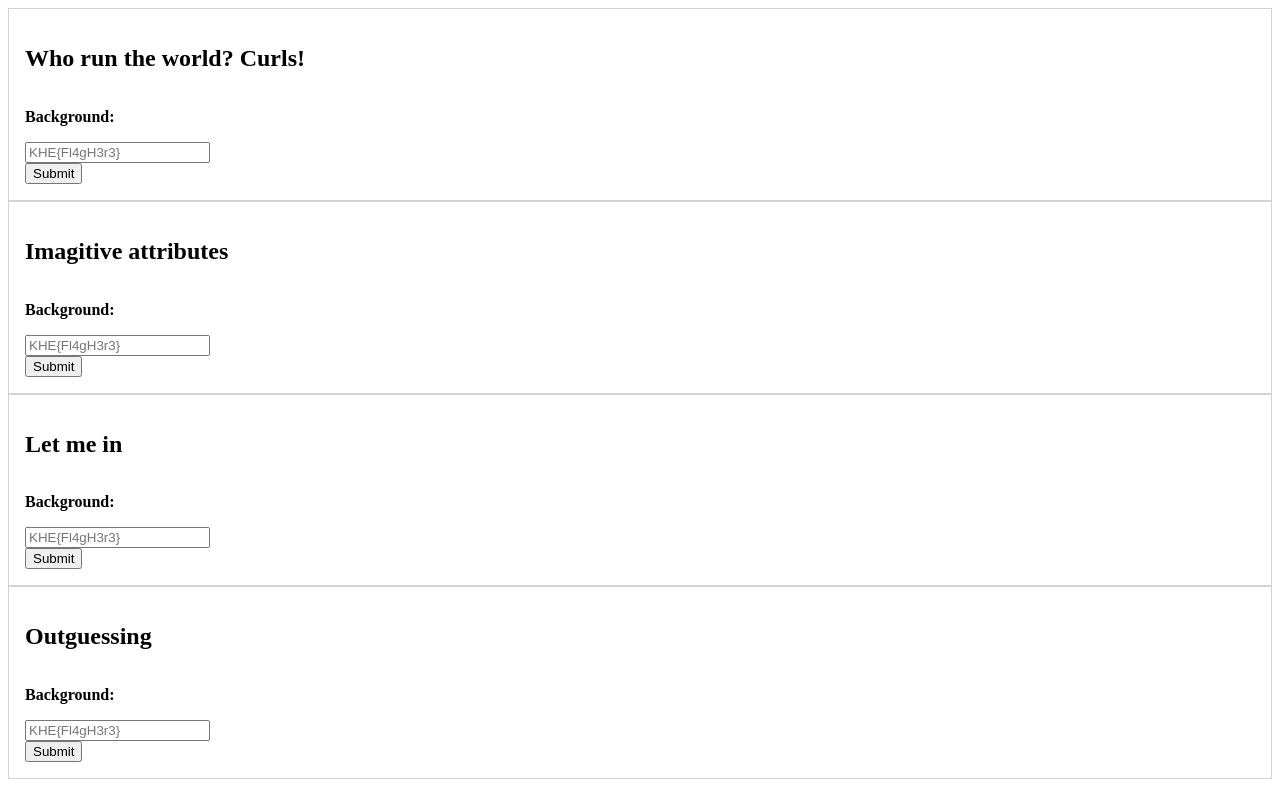
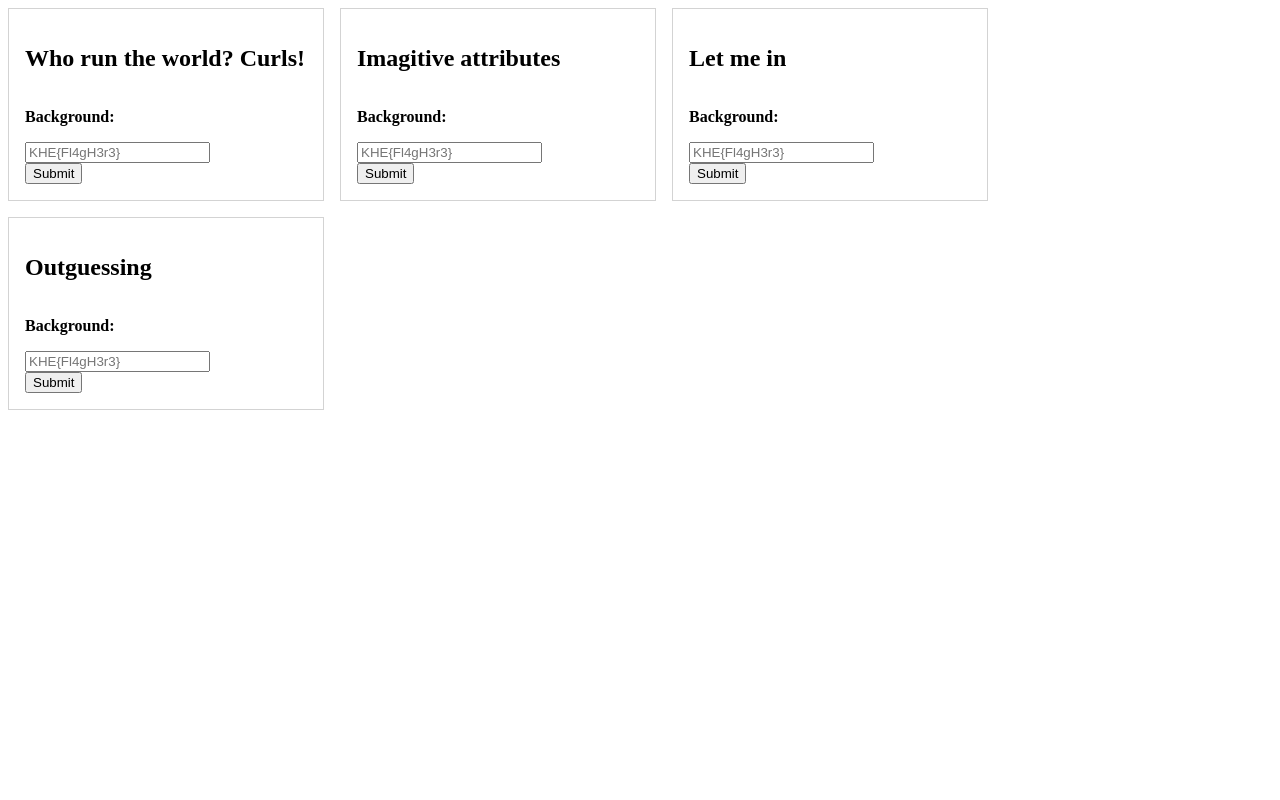
Before and after one commit to ChrisDesigns/khe-ctf, a Flask app: page / in a window 1280 px wide. Run offline with Flask 2, Linux system fonts and the light colour scheme.

Commit message:
added gridding  stuff

```diff
--- a/templates/check.html
+++ b/templates/check.html
@@ -15,7 +15,10 @@
   padding: 1em;
 }
 .container {
-  display: grid;`
+  display: grid;
+  grid-template-columns: 25% 25% 25%;
+  grid-column-gap: 1em;
+  grid-row-gap: 1em;
 }
 .hint:empty {
   display: none;
```
